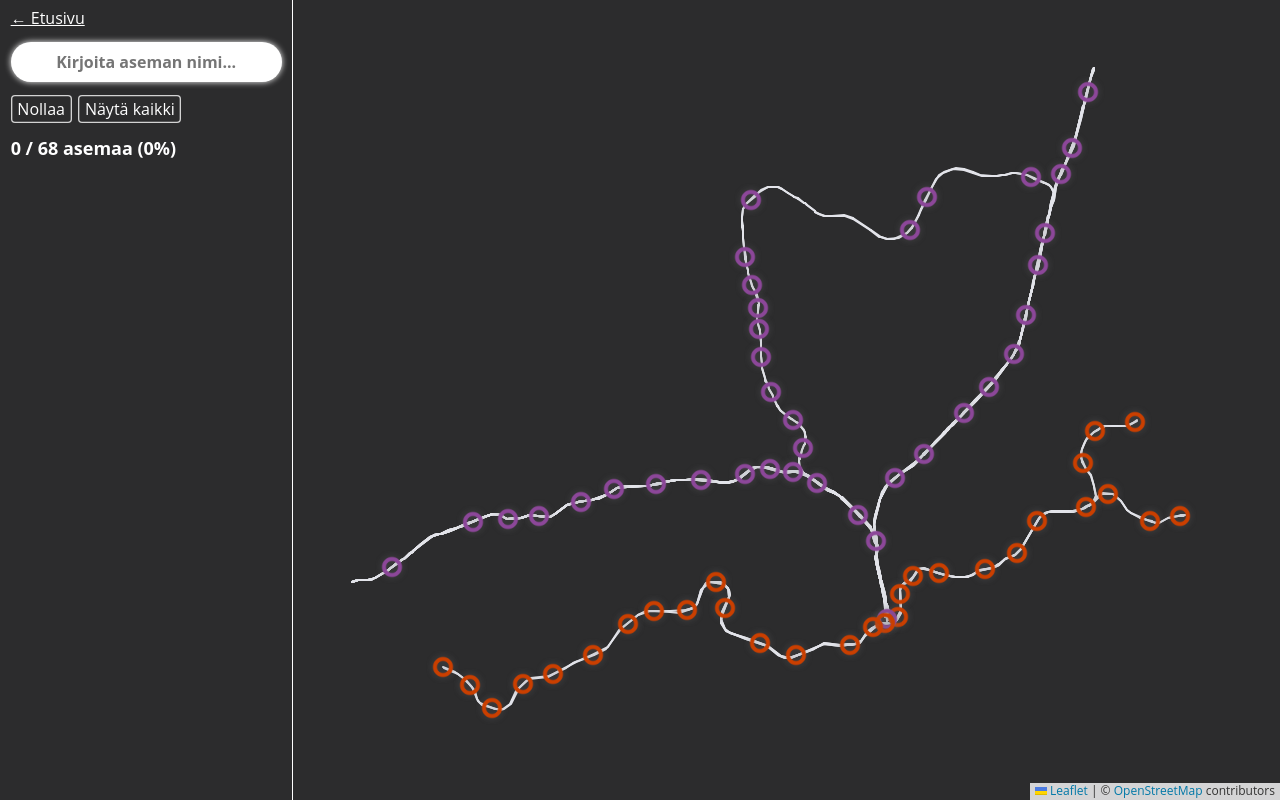
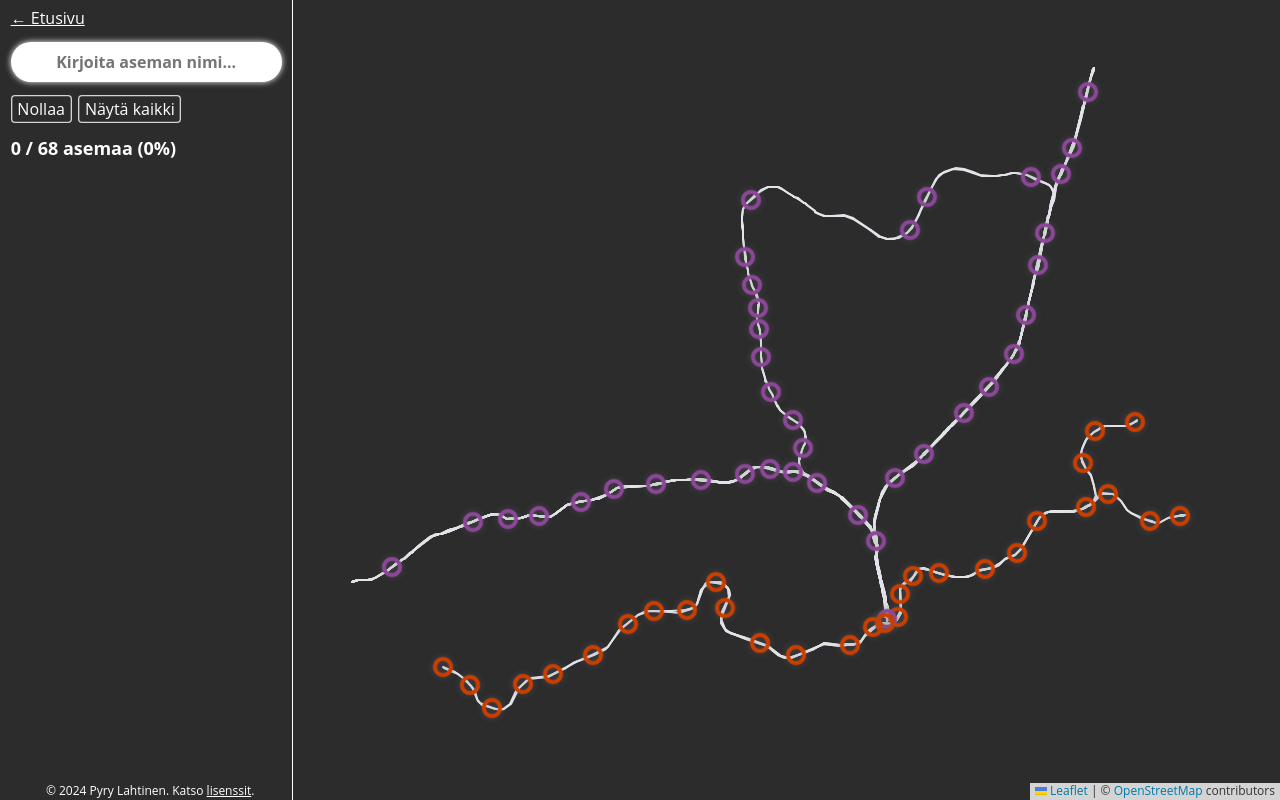
Before and after one commit to PyryL/helsinki-stations, a React (Vite) app: page /junat in a window 1280 px wide. Built offline with nearby package versions, Linux system fonts and the light colour scheme.

Commit message:
add copyright labels

```diff
--- a/src/Menu.jsx
+++ b/src/Menu.jsx
@@ -33,6 +33,10 @@ const Menu = () => {
       </p>
       <button className='menu-start' style={trainStyle} onClick={() => navigate('/junat')}>Lähijunat + Metro</button>
       <button className='menu-start' style={tramStyle} onClick={() => navigate('/ratikat')}>Raitiovaunut</button>
+      <span className='copyright-label'>
+        &copy; 2024 Pyry Lahtinen.
+        Katso <a href='https://github.com/PyryL/helsinki-stations#readme'>lisenssit</a>.
+      </span>
     </div>
   )
 }
--- a/src/Sidebar.jsx
+++ b/src/Sidebar.jsx
@@ -58,6 +58,10 @@ const MapOverlay = ({ stations, gameMode, allRevealed, setAllRevealed }) => {
           <li key={stationName}>{stationName}</li>
         )}
       </ul>
+      <span className='sidebar-copyright'>
+        &copy; 2024 Pyry Lahtinen.
+        Katso <a href='https://github.com/PyryL/helsinki-stations#readme'>lisenssit</a>.
+      </span>
     </div>
   )
 }
--- a/src/index.css
+++ b/src/index.css
@@ -42,6 +42,15 @@ body {
   padding-left: 5pt;
 }
 
+.copyright-label {
+  font-size: 9pt;
+  position: absolute;
+  bottom: 1pt;
+  left: 0;
+  right: 0;
+  margin: 0 auto;
+}
+
 .game-container {
   width: 100%;
   height: 100vh;
@@ -57,7 +66,7 @@ body {
   row-gap: 10pt;
   height: 100%;
   box-sizing: border-box;
-  padding: 5pt 2pt 10pt 8pt;
+  padding: 5pt 2pt 1pt 8pt;
   border-right: 1pt solid white;
   background-color: #2c2c2d;
   color: white;
@@ -134,6 +143,16 @@ body {
   box-sizing: border-box;
   list-style-position: inside;
   overflow-y: auto;
+  flex-grow: 1;
+}
+
+.sidebar-copyright {
+  font-size: 9pt;
+  margin: 0 auto;
+}
+
+.sidebar-copyright a {
+  color: inherit;
 }
 
 .map-tooltip {
```
